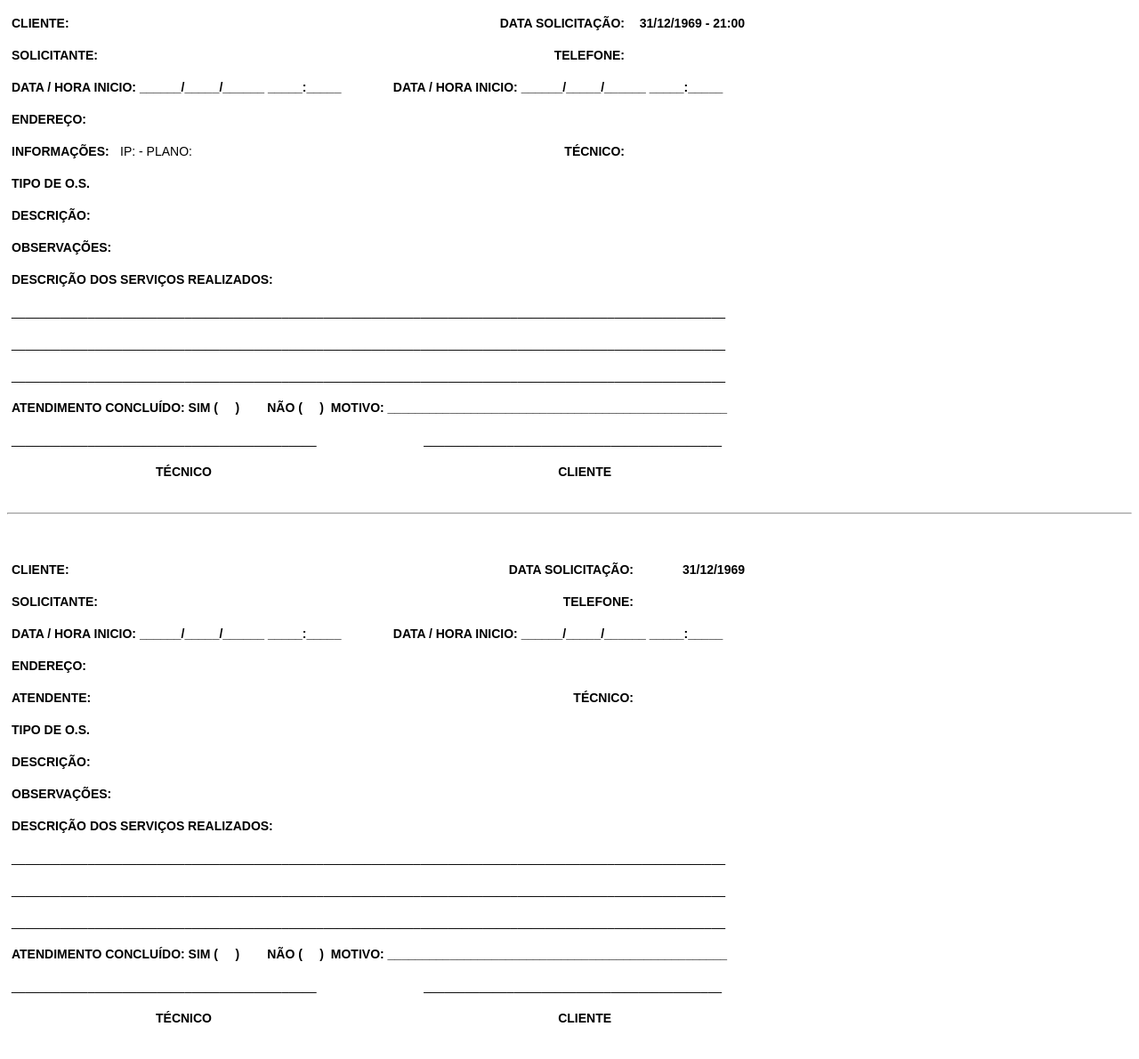
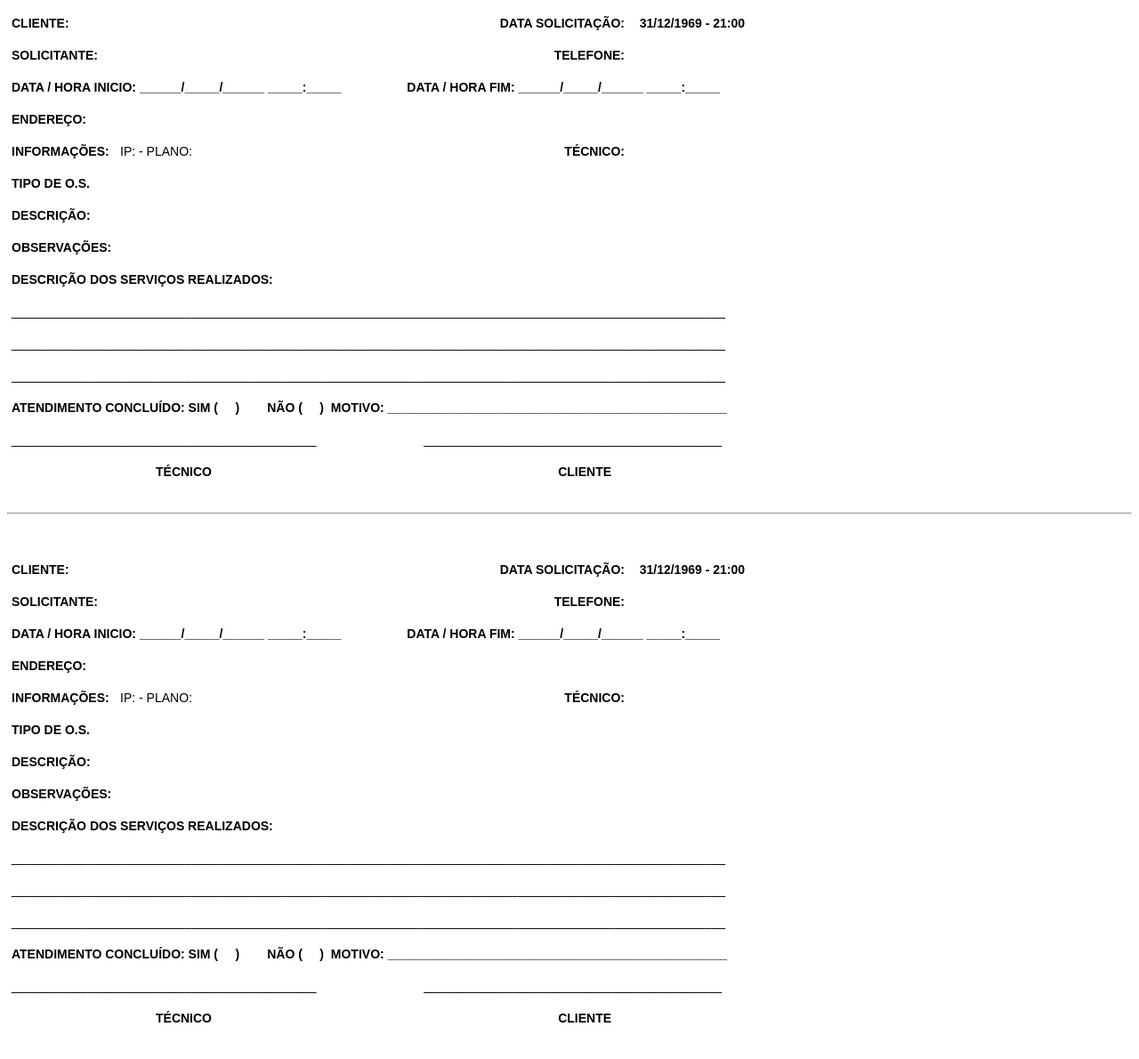
Before and after one commit to lucas-calixto/ControleOS, a PHP site: page /visao/imprimiros.php in a window 1280 px wide. Shown: the whole page at 89% size. Run offline with PHP 8.4, Linux system fonts and the light colour scheme; data comes from the database, SQL or seed files in the repository.

Commit message:
Revisão 1

```diff
--- a/autentica.php
+++ b/autentica.php
@@ -20,10 +20,9 @@
 $usuario = $usuarioControle->buscaAutentica($login, $senha);
 
 if ($usuario->getNome_usuario() != null) {
-    echo $usuario->getNome_usuario();
-    echo $usuario->getCidade_usuario();
     $_SESSION["login"] = $usuario->getNome_usuario();
     $_SESSION["cidade"] = $usuario->getCidade_usuario();
+    $_SESSION["id_user"] = $usuario->getCod_usuario();
 
     $extra = 'controle.php';
     header("Location: http://$host$uri/$extra");
--- a/controle.php
+++ b/controle.php
@@ -20,7 +20,7 @@
         <title>Controle de O.S.</title>
 
         <!-- Bootstrap -->
-        <link rel="stylesheet" href="https://maxcdn.bootstrapcdn.com/bootstrap/3.3.7/css/bootstrap.min.css" integrity="sha384-BVYiiSIFeK1dGmJRAkycuHAHRg32OmUcww7on3RYdg4Va+PmSTsz/K68vbdEjh4u" crossorigin="anonymous">
+        <link href="https://bootswatch.com/flatly/bootstrap.css" rel="stylesheet">
         <link href="css/estilo.css" rel="stylesheet">
         <link href="css/jquery-editable-select.min.css" rel="stylesheet">
         <link href="css/jquery-ui-1.10.0.custom.css" rel="stylesheet">
@@ -119,7 +119,7 @@
         <div class="container">
             <footer class="col-lg-12">
                 <ul class="breadcrumb">
-                    <li  class="active">&copy; Direitos Reservados a Tec Port Informatica, Porteirinha MG - <b>v 1.0-Beta</b></li>
+                    <li  class="active">&copy; Direitos Reservados a Tec Port Informatica, Porteirinha MG - <b>v 1.0_Beta-Rev-1</b></li>
                 </ul>
             </footer>
         </div>
--- a/css/estilo.css
+++ b/css/estilo.css
@@ -1,6 +1,6 @@
 body {
     padding-top: 70px;
-    font-size: 13px;
+    font-size: 12px;
     font-family: 'Ubuntu', sans-serif;
 }
 .formulario {
--- a/dao/ClienteDAO.php
+++ b/dao/ClienteDAO.php
@@ -17,7 +17,7 @@
 
     public function lista() {
         try {
-            $sql = "SELECT cod_cliente, nome_cliente, cod_pers_cliente FROM clientes";
+            $sql = "SELECT cod_cliente, nome_cliente, cod_pers_cliente FROM clientes ORDER BY cod_pers_cliente ASC";
 
             $clientes = [];
 
--- a/dao/ControleOS_DAO.php
+++ b/dao/ControleOS_DAO.php
@@ -5,7 +5,7 @@
 require_once BASE_DIR . 'modelo' . DS . 'Ordem.php';
 require_once BASE_DIR . 'modelo' . DS . 'Tecnico.php';
 require_once BASE_DIR . 'modelo' . DS . 'Cliente.php';
-require_once BASE_DIR . 'modelo' . DS . 'Atendente.php';
+require_once BASE_DIR . 'modelo' . DS . 'Usuario.php';
 
 class ControleOS_DAO {
 
@@ -114,7 +114,7 @@
         try {
             $sql = "SELECT * FROM ordens"
                     . " INNER JOIN clientes ON ordens.cod_cliente_ordem = clientes.cod_cliente"
-                    . " INNER JOIN atendentes ON ordens.cod_atendente_ordem = atendentes.cod_atendente"
+                    . " INNER JOIN usuarios ON ordens.cod_atendente_ordem = usuarios.cod_usuario"
                     . " INNER JOIN tecnicos ON ordens.cod_tecnico_ordem = tecnicos.cod_tecnico"
                     . " INNER JOIN tipos ON ordens.cod_tipo_ordem = tipos.cod_tipo"
                     . " WHERE cod_ondem = :cod";
@@ -129,7 +129,7 @@
             $ordem = new Ordem();
             $tecnico = new Tecnico();
             $cliente = new Cliente();
-            $atendente = new Atendente();
+            $usuario = new Usuario();
 
             $ordem->setCod_ordem($retorno['cod_ondem']);
 
@@ -143,8 +143,8 @@
             $cliente->setPlano_cliente($retorno['plano_cliente']);
             $ordem->setCod_cliente_ordem($cliente);
 
-            $atendente->setNome_atendente($retorno['nome_atentente']);
-            $ordem->setCod_atendente_ordem($atendente);
+            $usuario->setNome_usuario($retorno['nome_usuario']);
+            $ordem->setCod_atendente_ordem($usuario);
 
             $tecnico->setNome_tecnico($retorno['nome_tecnico']);
             $ordem->setCod_tecnico_ordem($tecnico);
--- a/dao/RelatorioDAO.php
+++ b/dao/RelatorioDAO.php
@@ -57,6 +57,7 @@
                 $ordem->setHora_inicio_ordem($ln['hora_inicio_ordem']);
                 $ordem->setHora_fim_ordem($ln['hora_fim_ordem']);
                 $ordem->setDesc_resolve_ordem($ln['desc_resolve_ordem']);
+                $ordem->setData_fim_ordem($ln['data_fim_ordem']);
 
                 $ordens[] = $ordem;
             }
--- a/modelo/Ordem.php
+++ b/modelo/Ordem.php
@@ -3,7 +3,7 @@
 include_once BASE_DIR . 'modelo' . DS . 'Tipo.php';
 include_once BASE_DIR . 'modelo' . DS . 'Cliente.php';
 include_once BASE_DIR . 'modelo' . DS . 'Tecnico.php';
-include_once BASE_DIR . 'modelo' . DS . 'Atendente.php';
+include_once BASE_DIR . 'modelo' . DS . 'Usuario.php';
 
 class Ordem {
 
@@ -28,7 +28,7 @@
         $this->cod_tipo_ordem = new Tipo();
         $this->cod_cliente_ordem = new Cliente();
         $this->cod_tecnico_ordem = new Tecnico();
-        $this->cod_atendente_ordem = new Atendente();
+        $this->cod_atendente_ordem = new Usuario();
     }
 
     function getCod_ordem() {
--- a/visao/imprimiros.php
+++ b/visao/imprimiros.php
@@ -70,7 +70,7 @@
                 <td class="tg-yw4l"><?= $cliente->getTelefone_um_cliente() ?></td>
             </tr>
             <tr>
-                <td class="tg-9hbo" colspan="5">DATA / HORA INICIO: ______/_____/______   _____:_____  &nbsp;&nbsp;&nbsp;&nbsp;&nbsp;&nbsp;&nbsp;&nbsp;&nbsp;&nbsp;&nbsp;&nbsp;&nbsp;&nbsp;DATA / HORA INICIO: ______/_____/______    _____:_____</td>
+                <td class="tg-9hbo" colspan="5">DATA / HORA INICIO: ______/_____/______   _____:_____  &nbsp;&nbsp;&nbsp;&nbsp;&nbsp;&nbsp;&nbsp;&nbsp;&nbsp;&nbsp;&nbsp;&nbsp;&nbsp;&nbsp;&nbsp;&nbsp;&nbsp;&nbsp;DATA / HORA FIM: ______/_____/______    _____:_____</td>
             </tr>
             <tr>
                 <td class="tg-9hbo">ENDEREÇO:</td>
@@ -138,20 +138,21 @@
         <br />
         <br />
 
+
         <table class="tg" style="table-layout: fixed; width: 834px">
             <colgroup>
                 <col style="width: 122px">
                 <col style="width: 275px">
                 <col style="width: 46px">
-                <col style="width: 266px">
-                <col style="width: 125px">
+                <col style="width: 256px">
+                <col style="width: 135px">
             </colgroup>
             <tr>
                 <th class="tg-e3zv">CLIENTE:</th>
                 <th class="tg-yw4l text-capitalize"><?= $cliente->getNome_cliente() ?></th>
                 <th class="tg-yw4l"></th>
                 <th class="tg-l2oz">DATA SOLICITAÇÃO:</th>
-                <th class="tg-d55q"><?= date('d/m/Y', strtotime($ordem->getData_cad_ordem())) ?></th>
+                <th class="tg-d55q"><?= date('d/m/Y', strtotime($ordem->getData_cad_ordem())) . ' - ' . date('H:i', strtotime($ordem->getHora_cad_ordem())) ?></th>
             </tr>
             <tr>
                 <td class="tg-9hbo">SOLICITANTE:</td>
@@ -161,15 +162,18 @@
                 <td class="tg-yw4l"><?= $cliente->getTelefone_um_cliente() ?></td>
             </tr>
             <tr>
-                <td class="tg-9hbo" colspan="5">DATA / HORA INICIO: ______/_____/______   _____:_____  &nbsp;&nbsp;&nbsp;&nbsp;&nbsp;&nbsp;&nbsp;&nbsp;&nbsp;&nbsp;&nbsp;&nbsp;&nbsp;&nbsp;DATA / HORA INICIO: ______/_____/______    _____:_____</td>
+                <td class="tg-9hbo" colspan="5">DATA / HORA INICIO: ______/_____/______   _____:_____  &nbsp;&nbsp;&nbsp;&nbsp;&nbsp;&nbsp;&nbsp;&nbsp;&nbsp;&nbsp;&nbsp;&nbsp;&nbsp;&nbsp;&nbsp;&nbsp;&nbsp;&nbsp;DATA / HORA FIM: ______/_____/______    _____:_____</td>
             </tr>
             <tr>
                 <td class="tg-9hbo">ENDEREÇO:</td>
                 <td class="tg-yw4l" colspan="4"><?= $cliente->getEndereco_cliente() ?></td>
             </tr>
             <tr>
-                <td class="tg-9hbo">ATENDENTE:</td>
-                <td class="tg-yw4l"><?= $ordem->getCod_atendente_ordem()->getNome_atendente() ?></td>
+                <td class="tg-9hbo">INFORMAÇÕES:</td>
+                <td class="tg-yw4l">
+                    <?= "IP: " . $cliente->getIp_cliente() . " - " ?>
+                    <?= "PLANO: " . $cliente->getPlano_cliente() ?>
+                </td>
                 <td class="tg-yw4l"></td>
                 <td class="tg-l2oz">TÉCNICO:</td>
                 <td class="tg-yw4l"><?= $ordem->getCod_tecnico_ordem()->getNome_tecnico() ?></td>
@@ -220,6 +224,7 @@
                 <td class="tg-yw4l"></td>
                 <td class="tg-yw4l"></td>
             </tr>
+        </table>
 
     </body>
 </html>
--- a/visao/novaos.php
+++ b/visao/novaos.php
@@ -19,7 +19,7 @@
 $cliente = $daoCliente->busca(filter_input(INPUT_POST, "cod_cliente"));
 
 if (!strcmp(filter_input(INPUT_GET, "metodo"), "gravar")) {
-    $ordem->setCod_atendente_ordem(1);
+    $ordem->setCod_atendente_ordem($_SESSION['id_user']);
     $ordem->setCod_cliente_ordem(filter_input(INPUT_POST, "cod_cliente"));
     $ordem->setCod_tipo_ordem(filter_input(INPUT_POST, "cod_tipo"));
     $ordem->setDesc_ordem(filter_input(INPUT_POST, "desc_ordem"));
```
Also changed, not shown: banco/integra_internews.php (added, +11 -0 lines), visao/relatorios.php (+4 -4 lines), visao/tbrelatorio/default.php (+12 -10 lines).
